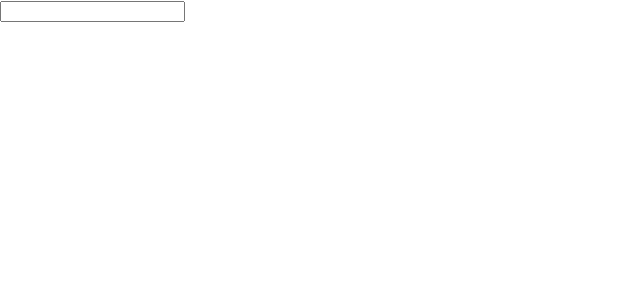
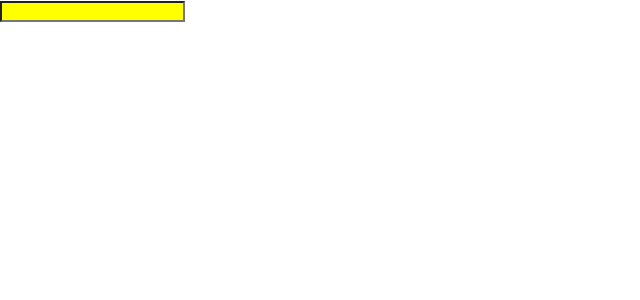
Before and after one commit to wizabela/react-mk, a React (Create React App) app: page / in a window 1280 px wide. Shown: the top 300 px of the page, without its empty margins (0-640 px from the left). Built offline with nearby package versions, Linux system fonts and the light colour scheme.

Commit message:
Crazy Input app with practise style css

```diff
--- a/src/CrazyInput.js
+++ b/src/CrazyInput.js
@@ -1,17 +1,17 @@
 import React, {useEffect, useState} from 'react';
 
 export const CrazyInput = props => {
-    const [inputType, setInputType] = useState('password');
+    const [backgroundColor, setBackgroundColor] = useState('white');
 
     useEffect(() => {
         const intervalId = setInterval(() => {
-            setInputType(inputType => (
-                inputType === 'password' ? 'text' : 'password'
+            setBackgroundColor(backgroundColor => (
+                backgroundColor === 'white' ? 'yellow' : 'white'
             ));
-        }, 1000);
+        }, 500);
 
         return () => clearInterval(intervalId); //uwaga na to
 
     }, [])
-    return <input type={inputType}/>;
+    return <input type="password" className="info"/>;
 };
--- a/src/index.css
+++ b/src/index.css
@@ -11,3 +11,7 @@ code {
   font-family: source-code-pro, Menlo, Monaco, Consolas, 'Courier New',
     monospace;
 }
+
+.info {
+  background-color: yellow;
+}
```
